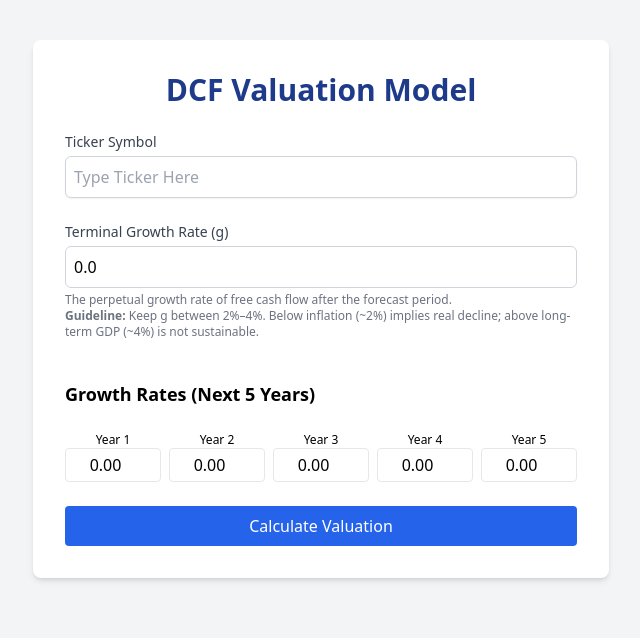
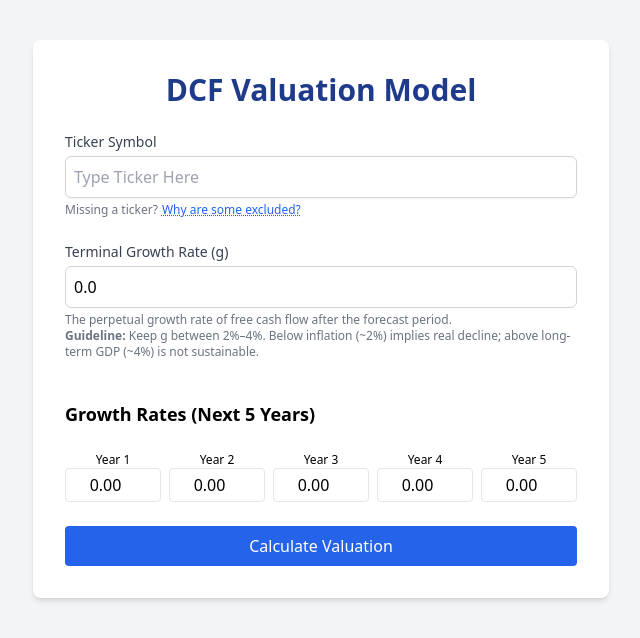
Before and after one commit to Scott-Switzer/DCF-stock-valuation-Engine, a Flask app: page / in a window 1280 px wide. Shown: the top 638 px of the page, without its empty margins (319-959 px from the left). Run offline with Flask 3, Linux system fonts and the light colour scheme; some libraries are stand-ins or nearby versions.

Commit message:
Feat: Add UI tooltip explaining excluded tickers

```diff
--- a/templates/index.html
+++ b/templates/index.html
@@ -80,6 +80,27 @@
                 <input type="text" name="ticker" id="ticker-input" value="" autocomplete="off"
                     class="mt-1 block w-full rounded-md border-gray-300 shadow-sm p-2 border" required
                     placeholder="Type Ticker Here">
+
+                <!-- Helper Text -->
+                <div class="mt-1 flex items-center gap-1 text-xs text-gray-500">
+                    <span>Missing a ticker?</span>
+                    <div class="relative group inline-block cursor-help">
+                        <span class="underline decoration-dotted text-blue-600 hover:text-blue-800">Why are some
+                            excluded?</span>
+                        <div
+                            class="absolute bottom-full left-0 mb-2 w-64 p-3 bg-gray-900 text-white rounded shadow-xl hidden group-hover:block z-50">
+                            <p class="font-bold mb-1">Standard DCF Limitations</p>
+                            <p class="mb-2">We exclude assets that require specialized valuation models:</p>
+                            <ul class="list-disc pl-4 space-y-1">
+                                <li><strong>ETFs/Funds</strong>: No direct cash flows.</li>
+                                <li><strong>REITs</strong>: Valued using FFO/AFFO.</li>
+                                <li><strong>Banks</strong>: Valued using Dividends/Residual Income.</li>
+                                <li><strong>LPs/MLPs</strong>: Different tax/cash structures.</li>
+                            </ul>
+                        </div>
+                    </div>
+                </div>
+
                 <div id="autocomplete-list" class="autocomplete-items hidden"></div>
             </div>
 
```
